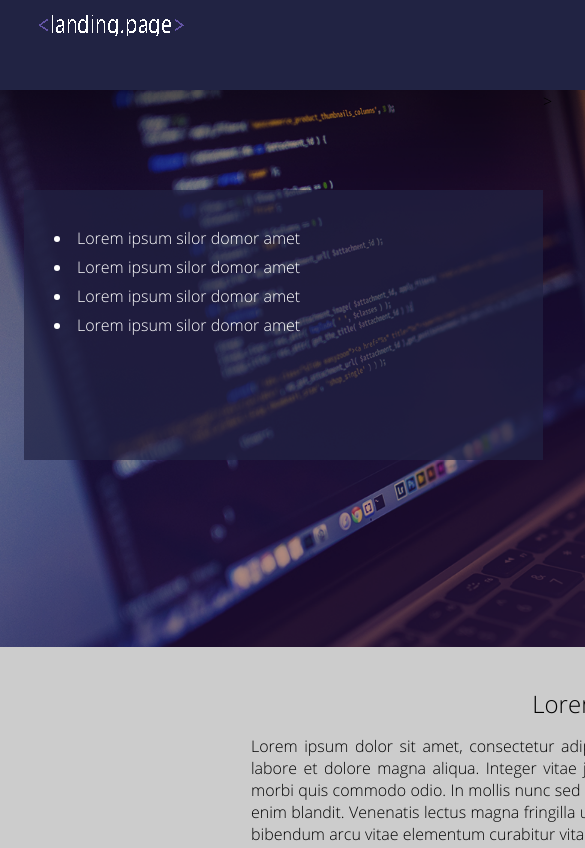
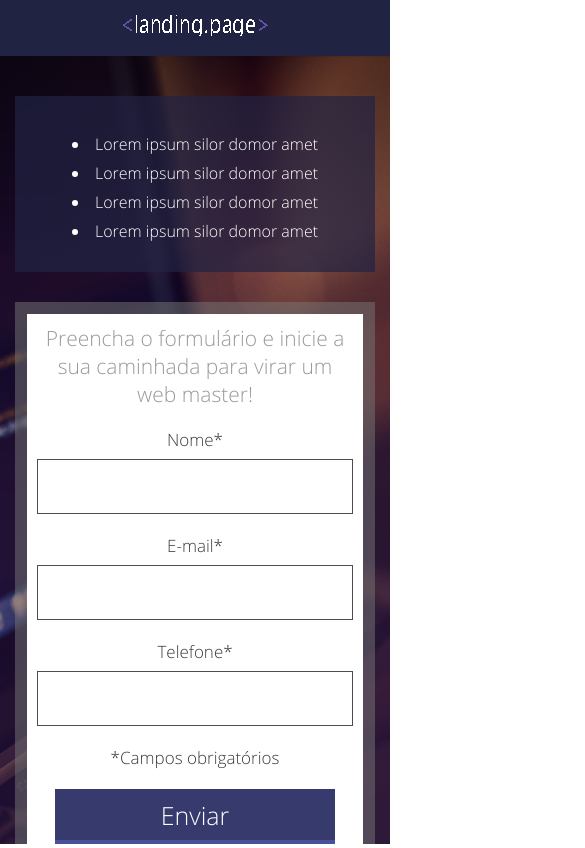
Before and after one commit to dnlbyte/Landing-page-responsiva, a plain HTML site: page Primeira landing page/landing_Page.html in a window 390 px wide. Shown: the top 848 px of the page, 585 px wide, since content can reach past the window. Drawn offline with Linux system fonts and the light colour scheme.

Commit message:
CSS responsivo
(CSS):Adicionando elementos tanto no código HTML quanto no CSS, que formatam a landing page para um design responsivo, para que a mesma se torne apropriada para qualquer dispositivo.

```diff
--- a/Primeira landing page/css/landing_style.css
+++ b/Primeira landing page/css/landing_style.css
@@ -6,32 +6,38 @@
 }
 html, body{
     height:100%;
+    overflow-x:hidden;
 }
 
-@font-face{
+@font-face {
     src: url("../fonts/OpenSans-Light.ttf");
     font-family: "Open Sans";
 }
 
+.clear{
+    clear:both;
+}
+
 .center{
-    width: 1200px;
+    max-width: 1280px;
+    width: 100%;
     margin: 0 auto;
     padding:0 2%;
 }
 
 .header{
-    min-width: 1200px;
     width: 100%;
+    padding:0 2%;
     height: 90px;
     background-color:#212343
 }
-.header img{
+.header img {
     margin: 15px;
 }
 
 .container-banner{
-    min-width: 1200px;
     width:100%;
+    padding: 0 2%;
     height: 557px;
     background-image:url("../imagens/header_bg.png");
     background-repeat: no-repeat;
@@ -41,6 +47,7 @@ html, body{
 
 .container-banner > .center{
     height:100%;
+
 }
 
 .form{
@@ -55,7 +62,7 @@ html, body{
     border-width: 12px;
     background-color: white;
     background-clip: padding-box;
-    /* o brackground origin tem o mesmo conceito porém serve para imagens*/
+    /* o brackground origin tem o mesmo conceito porÃ©m serve para imagens*/
 }
 .form h2{
     font-weight: normal;
@@ -101,10 +108,11 @@ html, body{
     border-bottom: 5px solid #5d649a;
 }
 .container-list{
-    padding: 30px;
+    padding: 30px 2%;
     margin-top: 100px;
     float: left;
-    width: 519px;
+    width: 100%;
+    max-width: 519px;
     height: 270px;
     background-color: rgba(33,35,67,0.7);
 }
@@ -116,8 +124,7 @@ html, body{
     color: white;
 }
 .container-2{
-    min-width: 1200px;
-    padding:40px 0;
+    padding:40px 2%;
     background-color: #ccc;
     text-align: center;
 }
@@ -126,8 +133,8 @@ html, body{
     font-weight: normal;
 }
 .container-2 p{
-    width: 698px;
-    margin:15px 0;
+    width: 100%;
+    margin:15px 2%;
     display: inline-block;
     text-align: justify;
 }
@@ -143,7 +150,7 @@ html, body{
     background-size:100% 100%;                    /*------------------------------------*/
 }
 .section-1{
-    padding: 90px 0;
+    padding: 90px 2%;
 }
 .section-1 h2{
     text-align: center;
@@ -176,8 +183,7 @@ html, body{
 }
 .footer{
     clear: both;                               /*limpar os floats restantes sempre que trabalhar com o float*/
-    padding: 30px 0;
-    min-width: 1200px;
+    padding: 30px 2%;
     width: 100%;
     border-top: 2px solid #363A6D;
     text-align: center;
@@ -186,3 +192,92 @@ html, body{
 .footer p{
     margin-top: 8px;
 }
+
+@media screen and (max-width:1024px){
+    .header{
+        width: 100%;
+        height: auto;
+        padding:15px 0;
+        text-align:center;
+    }
+    .header img{
+        margin:0;
+    }
+                                                            /*TIRAR O FLOAT (float:none;) e (display:inline-block), AO USAR "@media" */
+    .container-banner {
+        width: 100%;
+        padding: 40px 2%;
+        height: auto;
+        text-align:center;
+    }
+
+    .form{
+        display:inline-block;
+        padding: 10px;
+        width:40%;
+        max-width: 400px;
+        height: 100%;
+        float:right;
+        top: 0;
+    }
+    .input-container{
+        margin-top: 20px;
+    }
+    .input-container span,.form p {
+        display: inline-block;
+        width:100%;
+        color: #3a3a3a;
+        font-size: 17px;
+
+    }
+
+    .form p{
+        margin:20px 0;
+    }
+
+    .input-container input[type=text]{
+        margin-top:8px;
+        width: 100%;
+        height: 55px;
+    }
+    .form input[type=submit]{
+
+        max-width: 280px;
+        width: 100%;
+        height: 56px;
+
+    }
+
+    .container-list{
+        display:inline-block;
+        padding: 30px 0;
+        float: left;
+        width: 60%;
+        max-width: 500px;
+        height: auto;
+    }
+
+}
+ @media screen and (max-width: 768px){
+     .container-list{
+         margin-top: 0;
+         float:none;
+         display:inline-block;
+         width:100%;
+     }
+     .form{
+         float:none;
+         display:inline-block;
+         width:100%;
+         margin-top:30px;
+     }
+     .container-single {
+         display: inline-block;
+         float: none;
+         width: 100%;
+         max-width: 600px;
+         padding: 30px;
+
+     }
+
+ }
```
